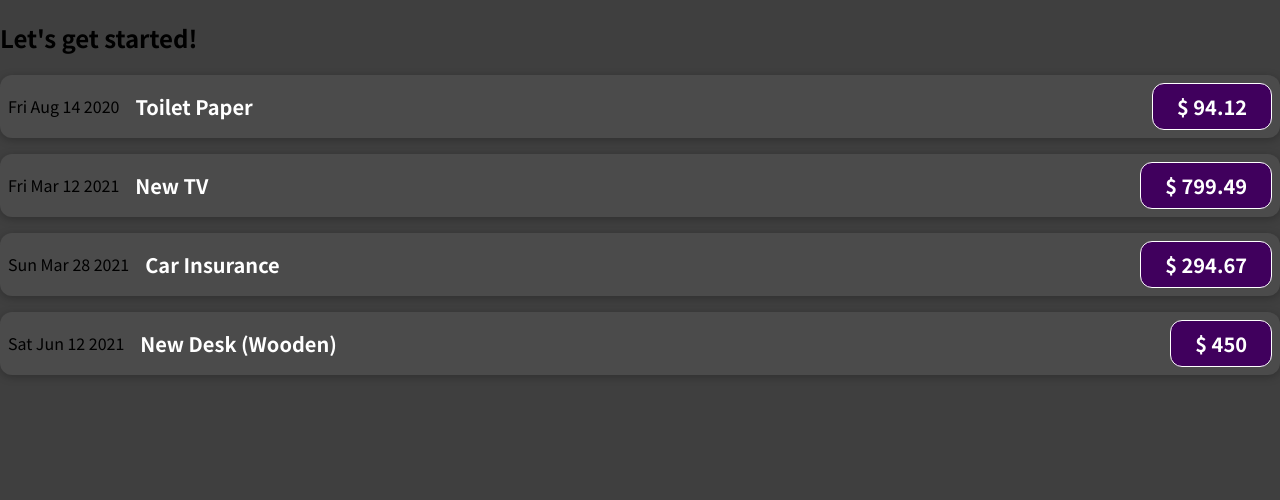
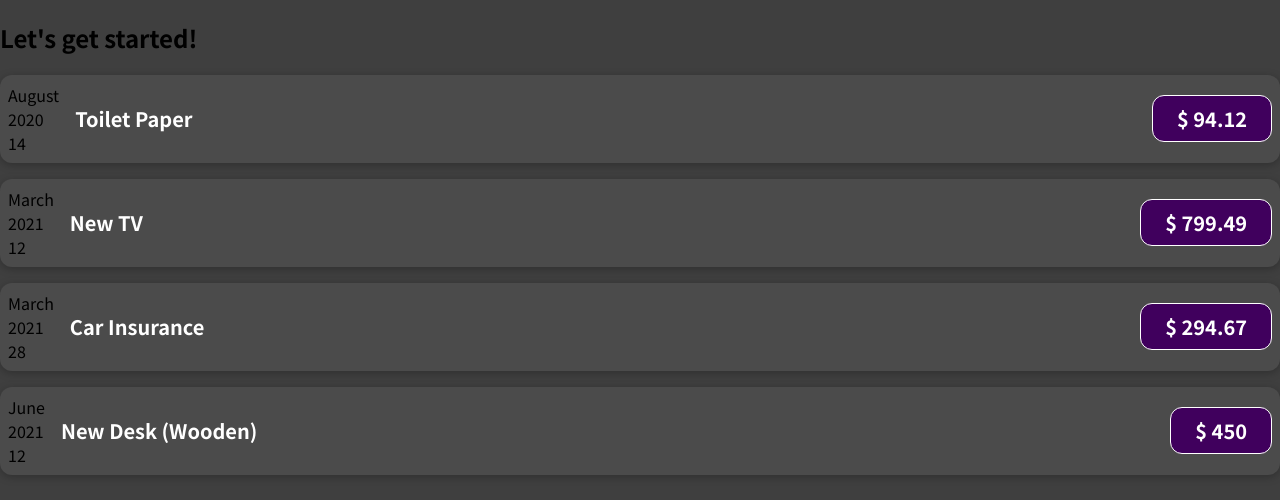
Before and after one commit to kgni/React-Projects, a React (Create React App) app in the folder academind/01-starting-setup/: page / in a window 1280 px wide. Shown: the top 500 px of the page. Built offline with nearby package versions, Linux system fonts and the light colour scheme.

Commit message:
refactor and splitting component into multiple component

```diff
--- a/academind/01-starting-setup/src/App.js
+++ b/academind/01-starting-setup/src/App.js
@@ -1,50 +1,15 @@
 import ExpenseItem from './components/ExpenseItem';
+import expenses from './expenses';
 
 function App() {
-	const expenses = [
-		{
-			id: 'e1',
-			title: 'Toilet Paper',
-			amount: 94.12,
-			date: new Date(2020, 7, 14),
-		},
-		{ id: 'e2', title: 'New TV', amount: 799.49, date: new Date(2021, 2, 12) },
-		{
-			id: 'e3',
-			title: 'Car Insurance',
-			amount: 294.67,
-			date: new Date(2021, 2, 28),
-		},
-		{
-			id: 'e4',
-			title: 'New Desk (Wooden)',
-			amount: 450,
-			date: new Date(2021, 5, 12),
-		},
-	];
+	const expensesItems = expenses.map((item) => {
+		return <ExpenseItem key={item.id} {...item} />;
+	});
+
 	return (
 		<div>
 			<h2>Let's get started!</h2>
-			<ExpenseItem
-				title={expenses[0].title}
-				amount={expenses[0].amount}
-				date={expenses[0].date}
-			></ExpenseItem>
-			<ExpenseItem
-				title={expenses[1].title}
-				amount={expenses[1].amount}
-				date={expenses[1].date}
-			></ExpenseItem>
-			<ExpenseItem
-				title={expenses[2].title}
-				amount={expenses[2].amount}
-				date={expenses[2].date}
-			></ExpenseItem>
-			<ExpenseItem
-				title={expenses[3].title}
-				amount={expenses[3].amount}
-				date={expenses[3].date}
-			></ExpenseItem>
+			{expensesItems}
 		</div>
 	);
 }
--- /dev/null
+++ b/academind/01-starting-setup/src/components/ExpenseDate.jsx
@@ -0,0 +1,17 @@
+import React from 'react';
+
+const ExpenseDate = (props) => {
+	const month = props.date.toLocaleString('en-US', { month: 'long' });
+	const day = props.date.toLocaleString('en-US', { day: '2-digit' });
+	const year = props.date.getFullYear();
+
+	return (
+		<div>
+			<div>{month}</div>
+			<div>{year}</div>
+			<div>{day}</div>
+		</div>
+	);
+};
+
+export default ExpenseDate;
--- a/academind/01-starting-setup/src/components/ExpenseItem.jsx
+++ b/academind/01-starting-setup/src/components/ExpenseItem.jsx
@@ -1,9 +1,10 @@
 import './ExpenseItem.css';
+import ExpenseDate from './ExpenseDate';
 
 function ExpenseItem(props) {
 	return (
 		<div className="expense-item">
-			<div>{props.date.toDateString()}</div>
+			<ExpenseDate date={props.date} />
 			<div className="expense-item__description">
 				<h2>{props.title}</h2>
 				<div className="expense-item__price">$ {props.amount}</div>
--- /dev/null
+++ b/academind/01-starting-setup/src/expenses.js
@@ -0,0 +1,23 @@
+const expenses = [
+	{
+		id: 'e1',
+		title: 'Toilet Paper',
+		amount: 94.12,
+		date: new Date(2020, 7, 14),
+	},
+	{ id: 'e2', title: 'New TV', amount: 799.49, date: new Date(2021, 2, 12) },
+	{
+		id: 'e3',
+		title: 'Car Insurance',
+		amount: 294.67,
+		date: new Date(2021, 2, 28),
+	},
+	{
+		id: 'e4',
+		title: 'New Desk (Wooden)',
+		amount: 450,
+		date: new Date(2021, 5, 12),
+	},
+];
+
+export default expenses;
```
Also changed, not shown: 1 other file (tests, documents, lock files or other folders).
